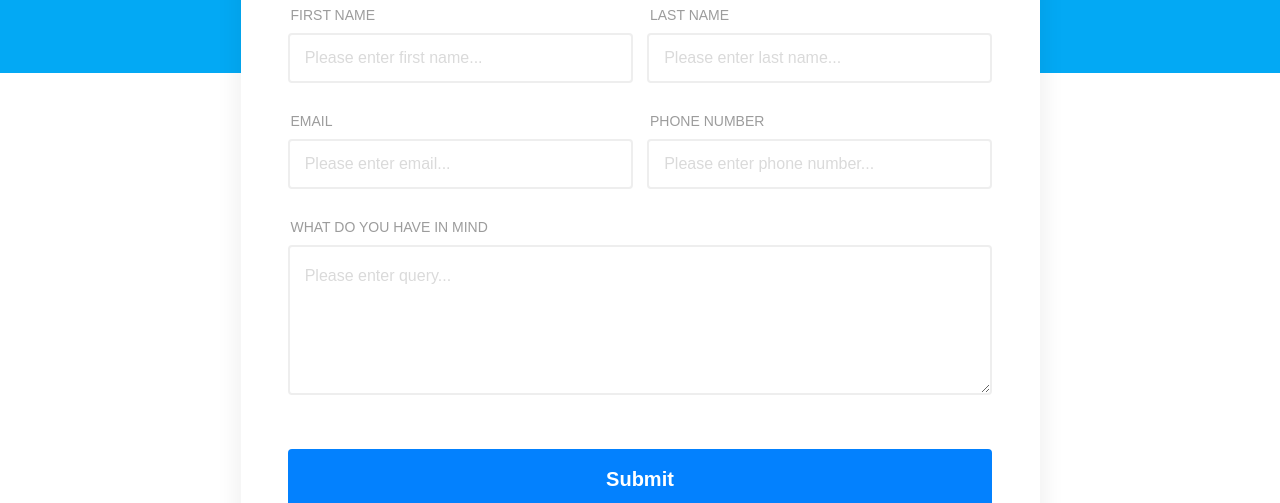
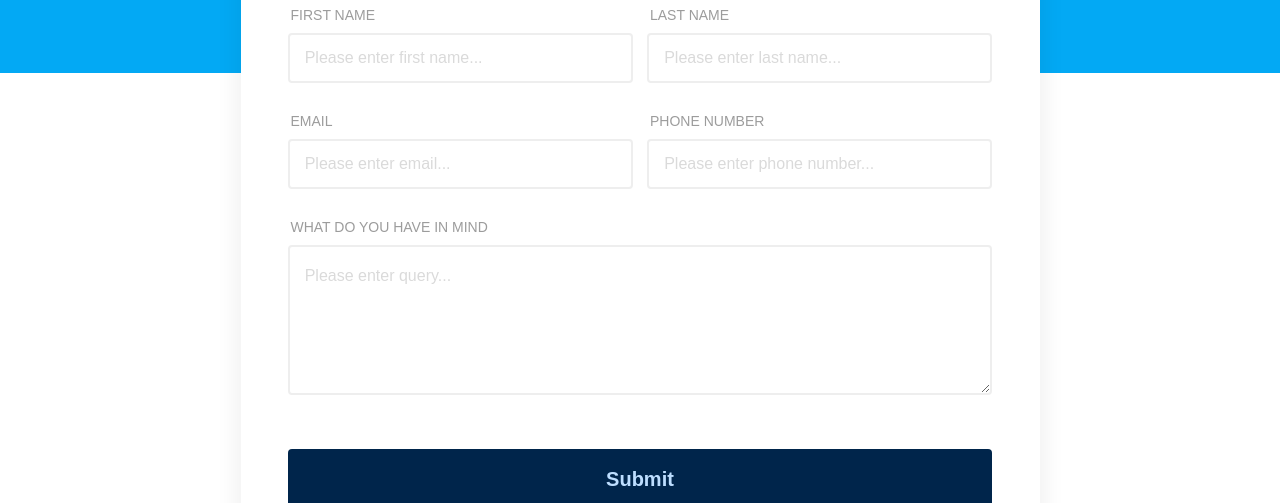
Before and after one commit to Ahmadmaita1/portfolio, a plain HTML site: page contact.html in a window 1280 px wide. In both pictures the pointer is over the button "Submit". Shown: the part 297-800 px from the top of the page. Drawn offline with Linux system fonts and the light colour scheme; a web font is replaced by a local one.

Commit message:
changed css

```diff
--- a/style.css
+++ b/style.css
@@ -479,12 +479,12 @@ align-items:center;
   background-position-x: initial;
   background-position-y: initial;
   background-size: initial;
-  background-repeat-x: initial;
-  background-repeat-y: initial;
+
   background-attachment: initial;
   background-origin: initial;
   background-clip: initial;
-  background-color: #0381fe;
+  background-color: #00254b;
+  color: #bddeff;
 }
 
 .contact_us_2 .responsive-container-block {
@@ -658,6 +658,7 @@ align-items:center;
   border-bottom-right-radius: 4px;
   border-bottom-left-radius: 4px;
   cursor: pointer;
+  transition: background-color 0.3s ease,color 0.3s ease;
 }
 
 .contact_us_2 .form-box {
```
